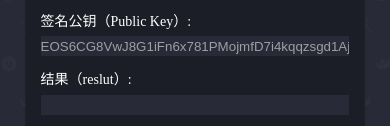
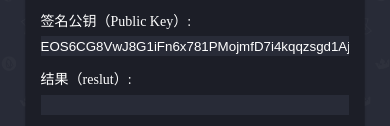
Before and after one commit to TobetOne/Dice, a plain HTML site: page index.html in a window 390 px wide. Shown: the part 209-335 px from the top of the page. Drawn offline with Linux system fonts and the light colour scheme.

Commit message:
project init

```diff
--- a/index.html
+++ b/index.html
@@ -128,7 +128,7 @@
 
             .verInpt {
                 height: 20px;
-                color: #9E9FA2;
+                color: #FFFFFF;
             }
 
             .formulaTitle {
```
